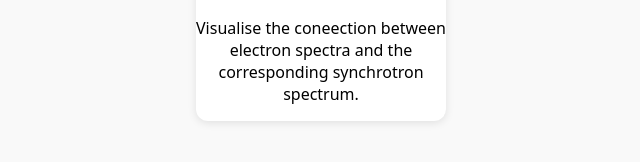
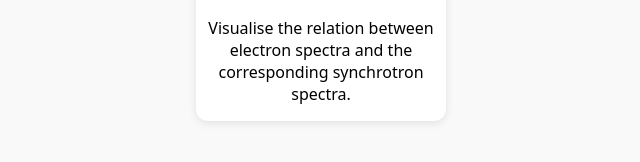
Before and after one commit to maklinger/webpagewidgets, a plain HTML site: page index.html in a window 1280 px wide. Shown: the part 370-532 px from the top of the page, 319-959 px from the left. Drawn offline with Linux system fonts and the light colour scheme.

Commit message:
fix typos

```diff
--- a/index.html
+++ b/index.html
@@ -13,7 +13,7 @@
     <a class="card" href="projects/SynchrotronConvolution/output/index.html">
       <img src="projects/SynchrotronConvolution/preview.png" alt="Synchrotron Convolution">
       <h2>Synchrotron Convolution</h2>
-      <p>Visualise the coneection between electron spectra and the corresponding synchrotron spectrum.</p>
+      <p>Visualise the relation between electron spectra and the corresponding synchrotron spectra.</p>
     </a>
 
   </div>
```
